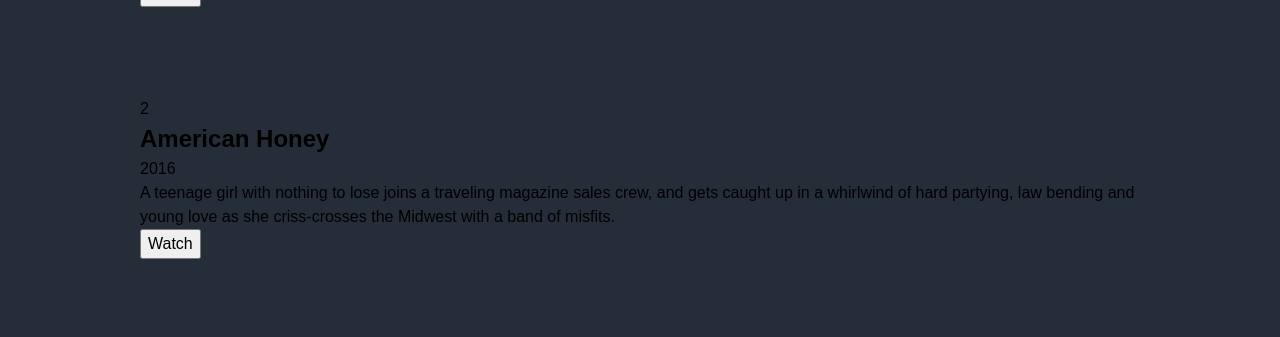
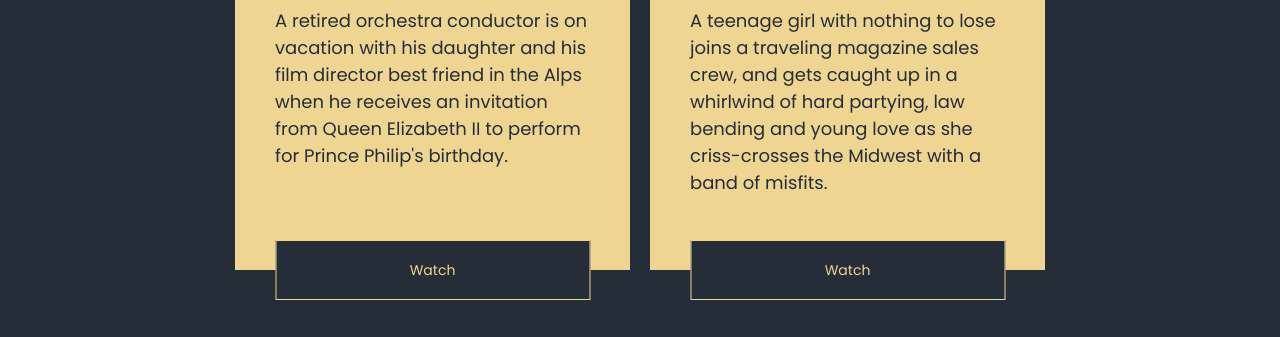
Before and after one commit to klikknpro/ui-extraexam-thursday, a plain HTML site: page index.html in a window 1280 px wide. Shown: the part 255-592 px from the top of the page. Drawn offline with Linux system fonts and the light colour scheme.

Commit message:
finalised version

```diff
--- a/index.html
+++ b/index.html
@@ -4,6 +4,12 @@
     <meta charset="UTF-8" />
     <meta name="viewport" content="width=device-width, initial-scale=1.0" />
     <link href="https://fonts.googleapis.com/icon?family=Material+Icons" rel="stylesheet" />
+    <link rel="preconnect" href="https://fonts.googleapis.com" />
+    <link rel="preconnect" href="https://fonts.gstatic.com" crossorigin />
+    <link
+      href="https://fonts.googleapis.com/css2?family=Poppins:ital,wght@0,300;0,400;0,500;0,700;1,300;1,400;1,500;1,700&display=swap"
+      rel="stylesheet"
+    />
     <link rel="stylesheet" href="./style.css" />
     <script src="./script.js"></script>
     <title>Extra Exam Movies</title>
--- a/style.css
+++ b/style.css
@@ -79,7 +79,7 @@
 /* FONTS */
 /* === === === */
 
-@import url("https://fonts.googleapis.com/css2?family=Poppins:ital,wght@0,300;0,400;0,500;0,600;0,700;1,300;1,400;1,500;1,600;1,700&display=swap");
+/* @import url("https://fonts.googleapis.com/css2?family=Poppins:ital,wght@0,300;0,400;0,500;0,600;0,700;1,300;1,400;1,500;1,600;1,700&display=swap"); */
 
 /* font-family: 'Poppins', sans-serif; */
 
@@ -113,9 +113,9 @@
   justify-content: space-between;
   align-items: center;
 
+  background-color: var(--clr-dark);
+  border-bottom: 2px solid var(--clr-light);
   color: var(--clr-light);
-
-  border-bottom: 2px solid var(--clr-light);
 }
 
 nav h1 {
@@ -137,10 +137,85 @@
 .flex-container {
   max-width: 1000px;
   margin: 0 auto;
-  margin-top: 100px;
+  margin-top: 80px;
+  padding: 40px;
 
   display: flex;
   flex-wrap: wrap;
   justify-content: center;
   gap: 90px 20px;
 }
+
+.movie-card {
+  max-width: 395px;
+  min-width: 340px;
+  min-height: 405px;
+  max-height: fit-content;
+  padding: 40px;
+  position: relative;
+
+  background-color: var(--clr-light);
+
+  font-weight: 400;
+  color: var(--clr-dark);
+}
+
+.movie-card .index {
+  width: 40px;
+  height: 40px;
+  position: absolute;
+  top: -20px;
+  left: 50%;
+  transform: translateX(-50%);
+
+  display: flex;
+  justify-content: center;
+  align-items: center;
+
+  border: 1px solid var(--clr-light);
+  background-color: var(--clr-dark);
+  color: var(--clr-light);
+
+  font-size: 24px;
+}
+
+.title {
+  font-size: 36px;
+  font-weight: 400;
+}
+
+.year,
+.description {
+  font-size: 18px;
+}
+
+.year {
+  padding-bottom: 10px;
+  margin-bottom: 10px;
+  border-bottom: 1px solid var(--clr-dark);
+}
+
+.description {
+  padding-bottom: 10px;
+}
+
+.movie-card button {
+  width: calc(100% - 80px);
+  height: 60px;
+  position: absolute;
+  bottom: -30px;
+  left: 50%;
+  transform: translateX(-50%);
+
+  background-color: var(--clr-dark);
+  border: 1px solid var(--clr-light);
+
+  color: var(--clr-light);
+  font-size: 14px;
+}
+
+.movie-card button:hover {
+  background-color: var(--clr-light);
+  border: 1px solid var(--clr-dark);
+  color: var(--clr-dark);
+}
```
Also changed, not shown: 1 other file.
